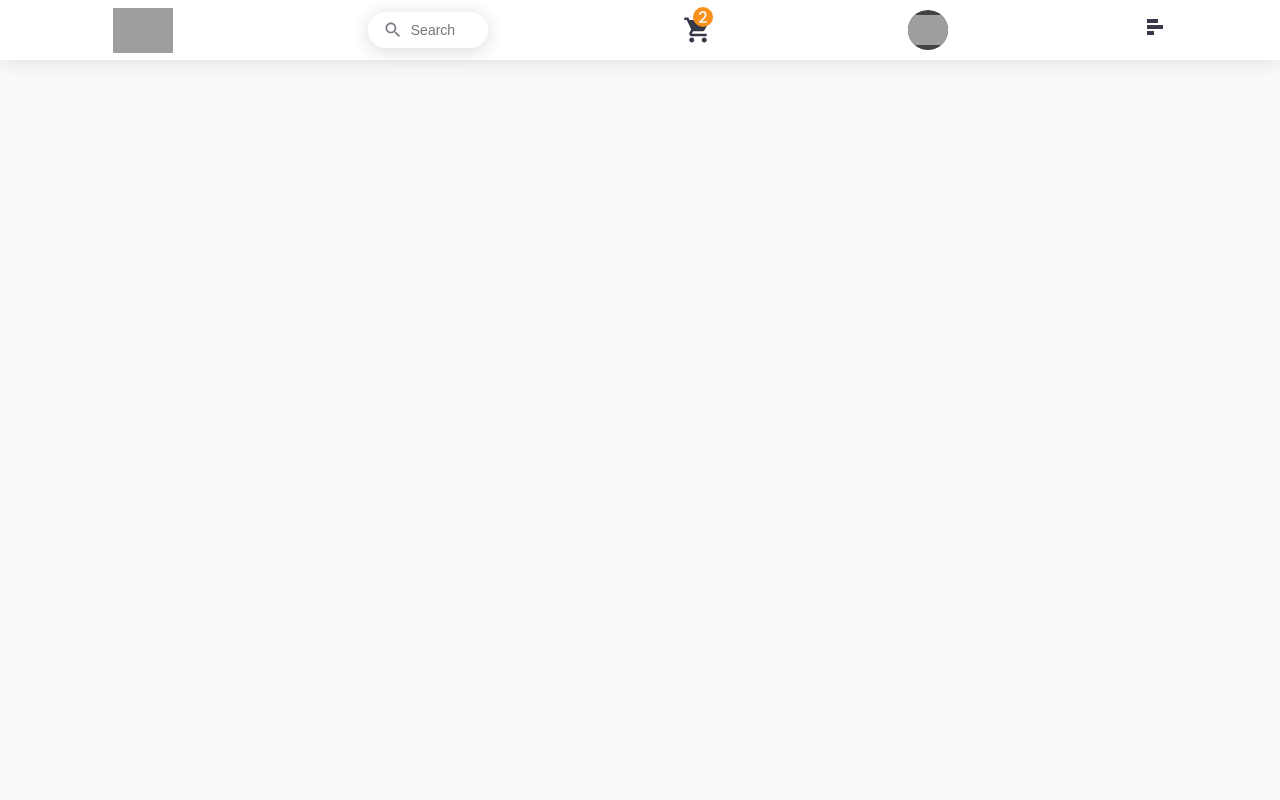
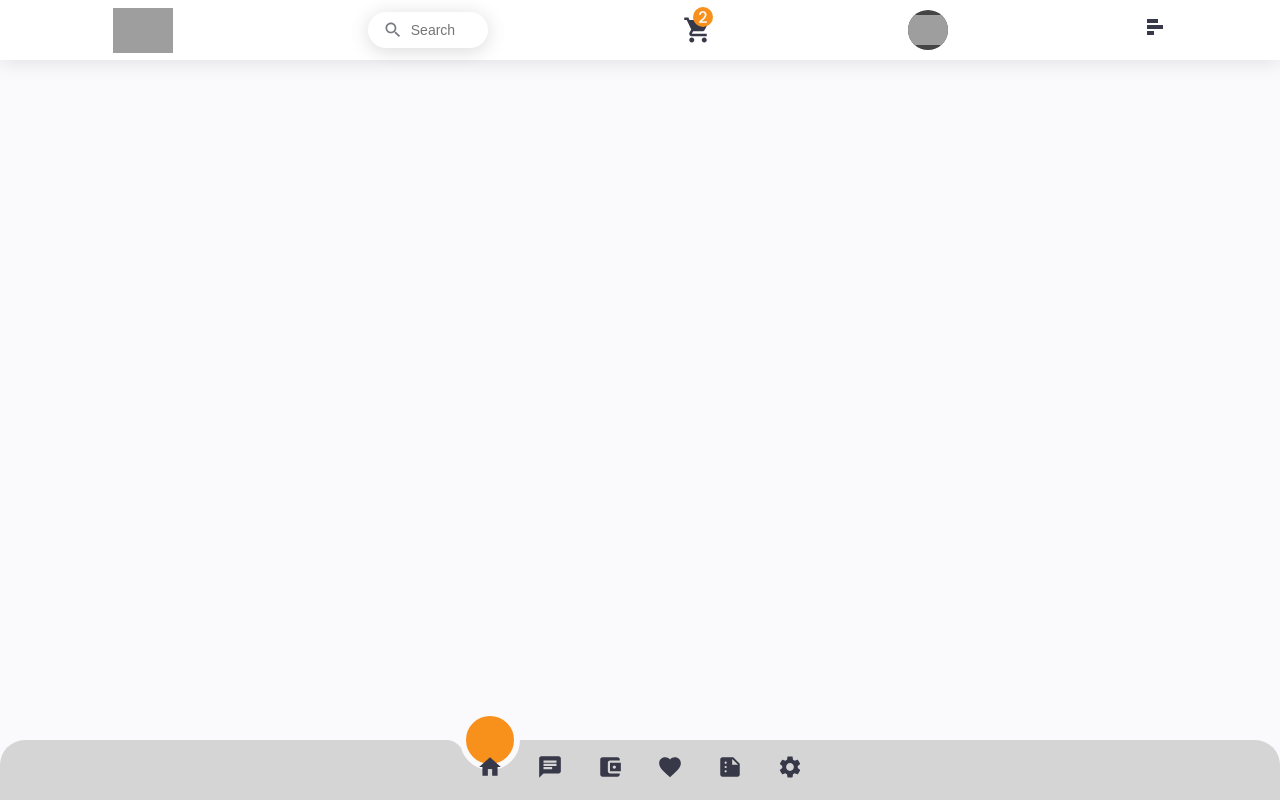
Before and after one commit to Engineer-Obada/foodDelivery, a React (Create React App) app: page / in a window 1280 px wide. Built offline with nearby package versions, Linux system fonts and the light colour scheme; grey boxes are pictures that could not be loaded.

Commit message:
first commit

```diff
--- a/src/App.css
+++ b/src/App.css
@@ -7,6 +7,7 @@
 .App::-webkit-scrollbar{
     display: none;
 }
+/* Header Style*/
 header{
     display: flex;
     align-items: center;
@@ -127,3 +128,98 @@ header{
 .toggleIcon{
     transform: rotate(90deg);
 }
+/* End Header Style*/
+
+/* Bottom Menu Style*/
+.buttomMenu{
+    position: fixed;
+    bottom: 0;
+    left: 0;
+    display: flex;
+    align-items: center;
+    justify-content: center;
+    background-color:#d5d5d5;
+    width: 100%;
+    height: 60px;
+    border-radius: 25px 25px 0 0 ;
+    z-index: 101;
+}
+
+.buttomMenu ul {
+    display: flex;
+}
+.buttomMenu ul li {
+    position: relative;
+    width: 60px;
+    height: 60px;
+    z-index: 1;
+}
+.buttomMenu ul li a{
+    position: relative;
+    display: flex;
+    align-items: center;
+    justify-content: center;
+    width: 100%;
+    flex-direction: column;
+    text-align: center;
+    font-weight: 500;
+
+}
+.buttomMenu ul li a .icon{
+
+    position: relative;
+    display: block;
+    line-height: 70px;
+    text-align: center;
+    transition: 0.5s;
+
+}
+.buttomMenu ul li a .icon .MuiSvgIcon-root{
+    font-size:26px;
+    color:#373848;
+}
+.buttomMenu ul li:hover a .icon{
+
+    transform: translateY(-26px);
+
+}
+
+.buttomMenu ul li:hover a .icon .MuiSvgIcon-root{
+    color: #faf9fb;
+    transform: 0.5s;
+}
+.indicator{
+    position: absolute;
+    background-color: #f8901c;
+    top: -50%;
+    border-radius: 100vw;
+    border: 6px solid #faf9fb;
+    width: 60px;
+    height: 60px;
+    transition: 0.5s;
+}
+
+.indicator::before{
+    content:'';
+    position: absolute;
+    top:50%;
+    left: -20px;
+    width: 18px;
+    height: 18px;
+    border-top-right-radius: 18px;
+    background-color: transparent;
+    box-shadow: 0px -10px 0 0 #faf9fb;
+
+
+
+}
+
+/* End Bottom Menu srtyle*/
+
+/* Main Menu*/
+main{
+    width: 100%;
+    height:auto;
+    margin-top:60px;
+    background-color:#444;
+}
--- a/src/App.js
+++ b/src/App.js
@@ -1,13 +1,37 @@
 import './App.css';
 import Header from './Component/Header';
-
+import MenuContainer from './Component/MenuContainer';
+import HomeIcon from '@mui/icons-material/Home';
+import ChatIcon from '@mui/icons-material/Chat';
+import AccountBalanceWalletIcon from '@mui/icons-material/AccountBalanceWallet';
+import FavoriteIcon from '@mui/icons-material/Favorite';
+import SummarizeIcon from '@mui/icons-material/Summarize';
+import SettingsIcon from '@mui/icons-material/Settings';
 function App () {
   return (
     <div className="App">
     {/* Header */}
     <Header />
     {/* Main Container */}
+
+    <main>
+      <div className='mainContainer'>
+        <div className='rightMenu'>
+        </div>
+      </div>
+    </main>
     {/* Bottom Menu */}
+    <div className='buttomMenu'>
+      <ul className='menu'>
+        <MenuContainer link={"#"} icon={<HomeIcon />}/>
+        <MenuContainer link={"#"} icon={<ChatIcon />}/>
+        <MenuContainer link={"#"} icon={<AccountBalanceWalletIcon />}/>
+        <MenuContainer link={"#"} icon={<FavoriteIcon />}/>
+        <MenuContainer link={"#"} icon={<SummarizeIcon />}/>
+        <MenuContainer link={"#"} icon={<SettingsIcon />}/>
+        <div className='indicator'> </div>
+      </ul>
+    </div>
     </div>
   );
 }
--- /dev/null
+++ b/src/Component/MenuContainer.js
@@ -0,0 +1,11 @@
+import React from 'react'
+
+function MenuContainer({link, icon}) {
+  return <li>
+    <a src={link}>
+        <span className='icon'>{icon}</span>
+    </a>
+  </li>
+}
+
+export default MenuContainer
```
